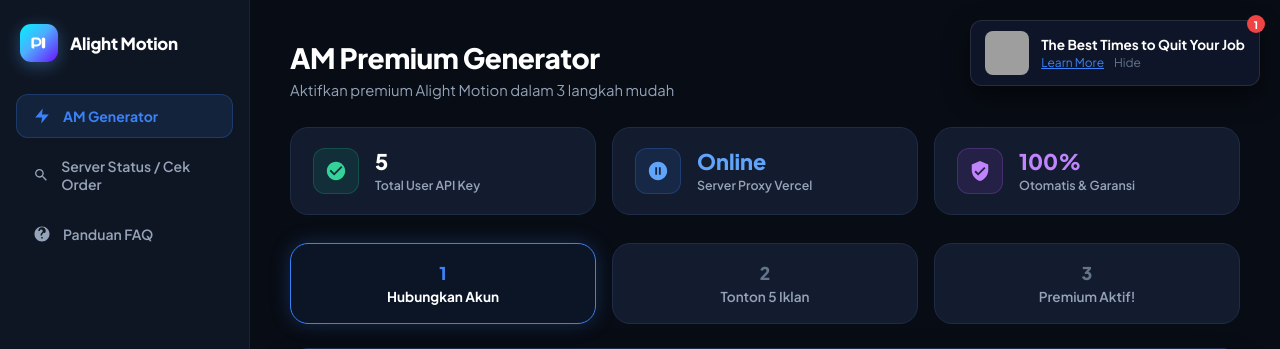
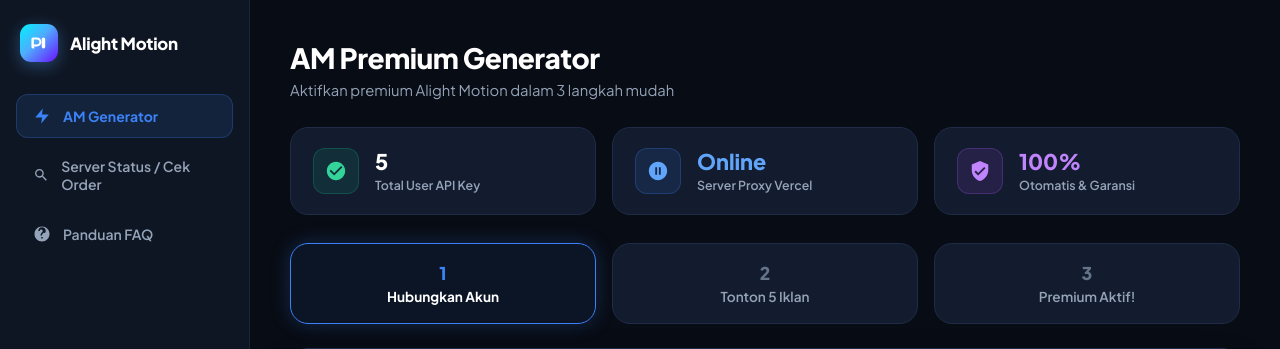
Before and after one commit to zidnifarchanramadhan-lang/amz_pren, a PHP site: page /index.html in a window 1280 px wide. Shown: the top 349 px of the page. Run offline with PHP 8.4, Linux system fonts and the light colour scheme; data comes from the database, SQL or seed files in the repository; some libraries are stand-ins or nearby versions; grey boxes are pictures that could not be loaded.

Commit message:
fix: remove top-right sponsor ad widget

```diff
--- a/index.html
+++ b/index.html
@@ -424,38 +424,6 @@
       background: rgba(139, 92, 246, 0.12) !important;
       border-color: rgba(139, 92, 246, 0.3) !important;
       color: #A78BFA !important;
-    }
-
-    /* TOP RIGHT SPONSOR AD WIDGET */
-    .sponsor-ad-widget {
-      position: absolute;
-      top: 20px;
-      right: 20px;
-      background: rgba(15, 23, 42, 0.95);
-      border: 1px solid rgba(255, 255, 255, 0.1);
-      border-radius: 12px;
-      padding: 10px 14px;
-      display: flex;
-      align-items: center;
-      gap: 12px;
-      box-shadow: 0 10px 25px rgba(0,0,0,0.5);
-      z-index: 10;
-    }
-    .sponsor-ad-widget img {
-      width: 44px;
-      height: 44px;
-      border-radius: 8px;
-      object-fit: cover;
-    }
-    .sponsor-ad-title { font-size: 0.85rem; font-weight: 700; color: #FFF; margin-bottom: 2px; }
-    .sponsor-ad-sub { font-size: 0.75rem; color: var(--blue-primary); cursor: pointer; text-decoration: underline; }
-    .sponsor-ad-badge {
-      position: absolute;
-      top: -6px; right: -6px;
-      background: #EF4444; color: #FFF;
-      font-size: 0.65rem; font-weight: 800;
-      width: 18px; height: 18px; border-radius: 50%;
-      display: flex; align-items: center; justify-content: center;
     }
 
     /* 5 SUB-AD STATUS CARDS GRID */
@@ -908,19 +876,6 @@
 
     <!-- Main Content Area -->
     <main class="main-content" style="position:relative;">
-
-      <!-- Top Right Sponsor Ad Widget (Adsterra) -->
-      <div class="sponsor-ad-widget" id="sponsorWidget">
-        <div class="sponsor-ad-badge">1</div>
-        <img src="https://images.unsplash.com/photo-1573496359142-b8d87734a5a2?w=100&auto=format&fit=crop&q=80" alt="Adsterra Ad" />
-        <div>
-          <div class="sponsor-ad-title">The Best Times to Quit Your Job</div>
-          <div style="display:flex; gap:10px; align-items:center; margin-top:2px;">
-            <span class="sponsor-ad-sub" onclick="window.open(ADSTERRA_URL,'_blank')">Learn More</span>
-            <span style="font-size:0.75rem; color:#64748B; cursor:pointer;" onclick="document.getElementById('sponsorWidget').style.display='none'">Hide</span>
-          </div>
-        </div>
-      </div>
 
       <!-- Toast Alert Notification -->
       <div id="toast" class="toast-box">
--- a/index.php
+++ b/index.php
@@ -1051,19 +1051,6 @@ if (isset($_GET['api_action'])) {
     <!-- Main Content Area -->
     <main class="main-content" style="position:relative;">
 
-      <!-- Top Right Sponsor Ad Widget (Adsterra) -->
-      <div class="sponsor-ad-widget" id="sponsorWidget">
-        <div class="sponsor-ad-badge">1</div>
-        <img src="https://images.unsplash.com/photo-1573496359142-b8d87734a5a2?w=100&auto=format&fit=crop&q=80" alt="Adsterra Ad" />
-        <div>
-          <div class="sponsor-ad-title">The Best Times to Quit Your Job</div>
-          <div style="display:flex; gap:10px; align-items:center; margin-top:2px;">
-            <span class="sponsor-ad-sub" onclick="window.open(ADSTERRA_URL,'_blank')">Learn More</span>
-            <span style="font-size:0.75rem; color:#64748B; cursor:pointer;" onclick="document.getElementById('sponsorWidget').style.display='none'">Hide</span>
-          </div>
-        </div>
-      </div>
-
       <!-- Toast Alert Notification -->
       <div id="toast" class="toast-box">
         <span id="toastIcon">⚠️</span>
```
